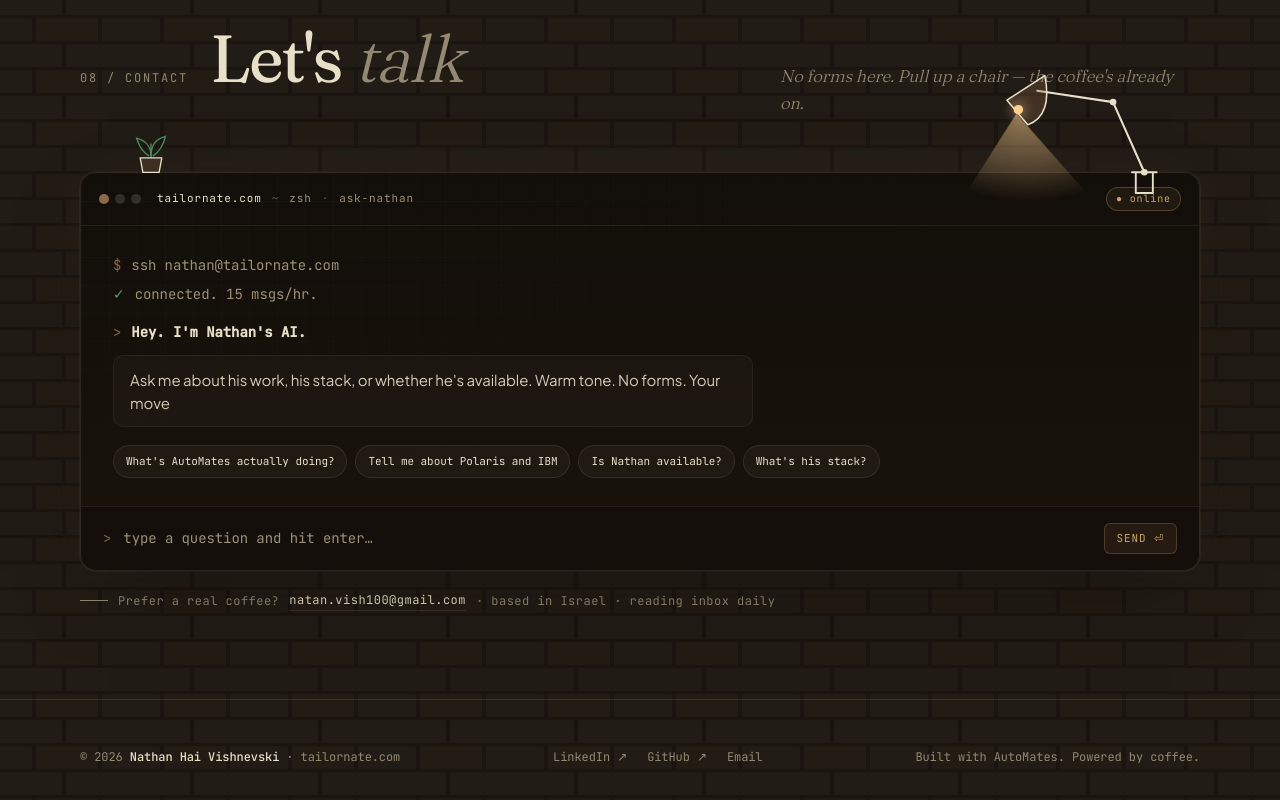
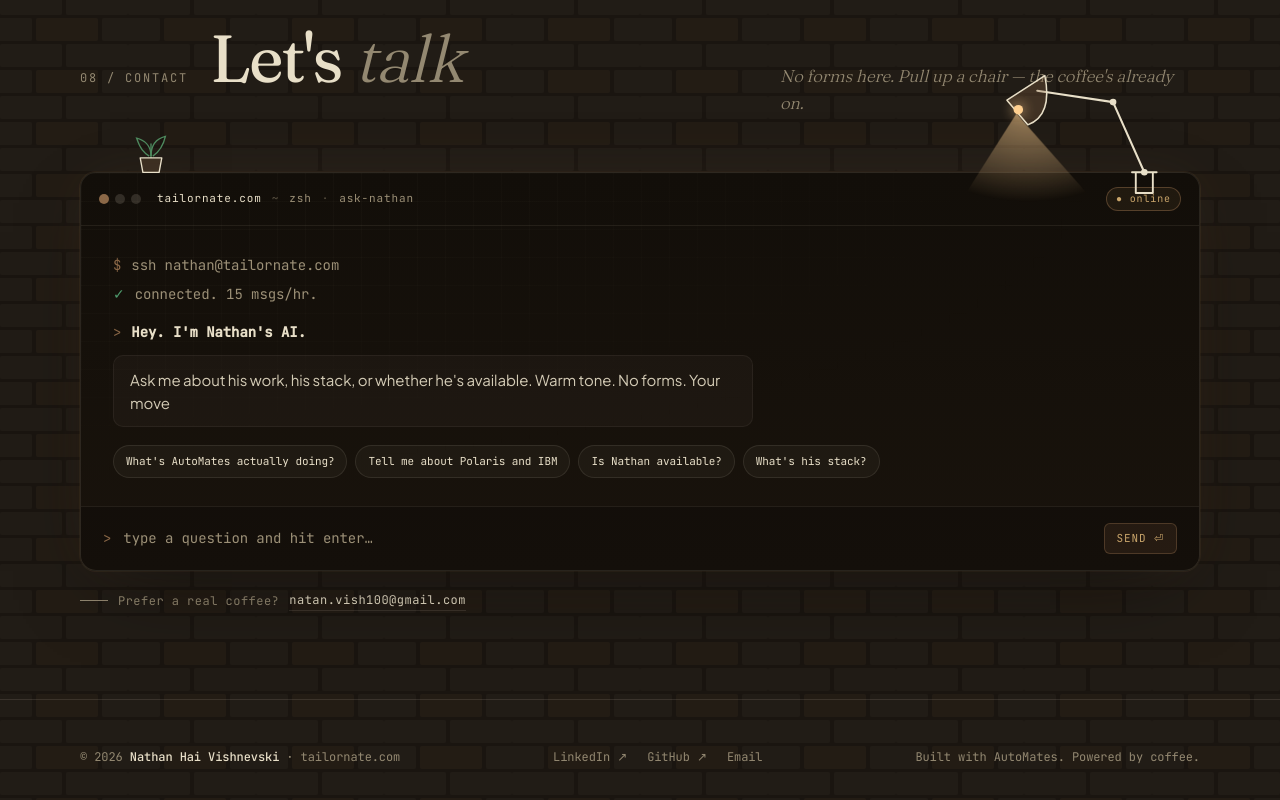
Before and after one commit to Nate-Vish/tailornate, a Next.js app: page / in a window 1280 px wide. Shown: the part 5780-6580 px from the top of the page. Built offline with nearby package versions, Linux system fonts and the light colour scheme.

Commit message:
Fix page jump: no auto-scroll on load

```diff
--- a/components/chat/ChatWidget.tsx
+++ b/components/chat/ChatWidget.tsx
@@ -44,6 +44,7 @@ export default function ChatWidget() {
   }
 
   useEffect(() => {
+    if (messages.length === 0) return
     bottomRef.current?.scrollIntoView({ behavior: "smooth", block: "nearest" })
   }, [messages])
 
@@ -137,8 +138,7 @@ export default function ChatWidget() {
 
         <p className="coffee-note">
           Prefer a real coffee?{" "}
-          <a href="mailto:natan.vish100@gmail.com">natan.vish100@gmail.com</a> · based in Israel ·
-          reading inbox daily
+          <a href="mailto:natan.vish100@gmail.com">natan.vish100@gmail.com</a>
         </p>
       </div>
     </section>
```
